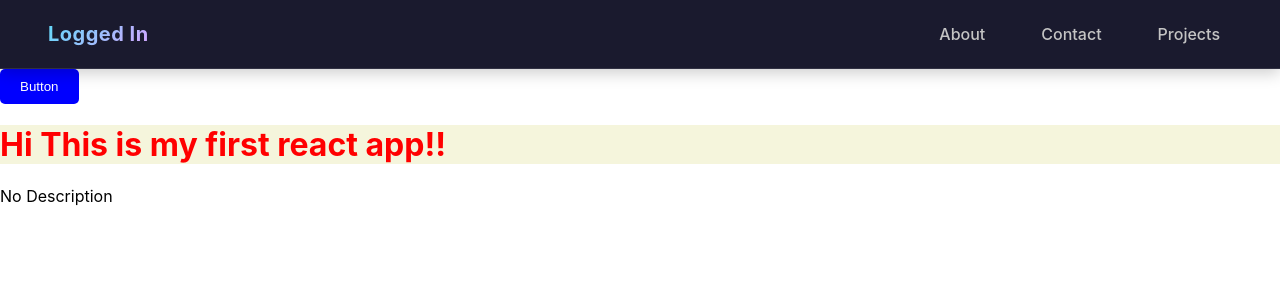
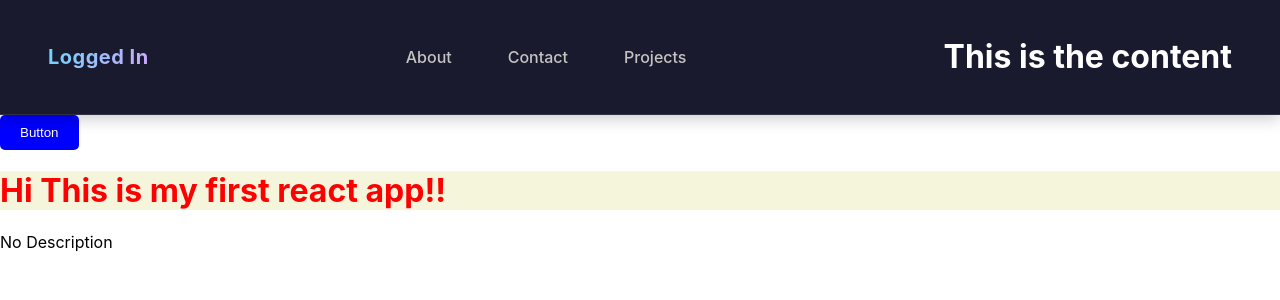
Before and after one commit to jashjummani2/react-az, a React (Create React App) app: page / in a window 1280 px wide. Shown: the top 300 px of the page. Built offline with nearby package versions, Linux system fonts and the light colour scheme.

Commit message:
Using useState for state management. IMP POINT : 1. Dont define state outside of the component; 2. dont use state under any condition, use it on the top of the component

```diff
--- a/src/components/Navbar/navbar.js
+++ b/src/components/Navbar/navbar.js
@@ -1,5 +1,5 @@
 import './navbar.css';
-
+import { useState } from 'react';
 function NavItem({onNavItemClick, children}){
 
   return (
@@ -12,7 +12,9 @@ function NavItem({onNavItemClick, children}){
 function Navbar(props) {
     // or do Navbar({isloggedProps}) de-constucting the data variable
     // console.log(props);
+    const [content, setContent] = useState("This is the content");
     function handleClick(text){
+      setContent(text);
     console.log("HELLO WORLD"+text);
     // console.log(props.children);
   }
@@ -27,7 +29,7 @@ function Navbar(props) {
         {/* <NavItem text="About"/>
         <NavItem text="Contact"/> */}
       </ul>
-
+      <h1>{content}</h1>
     </div>
   );
 }
```
